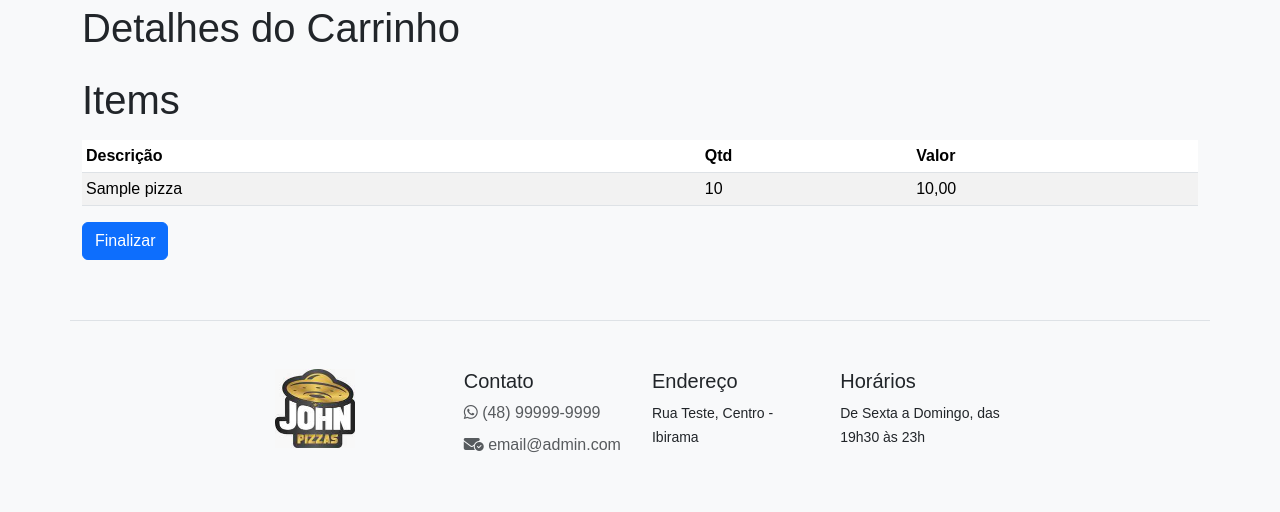
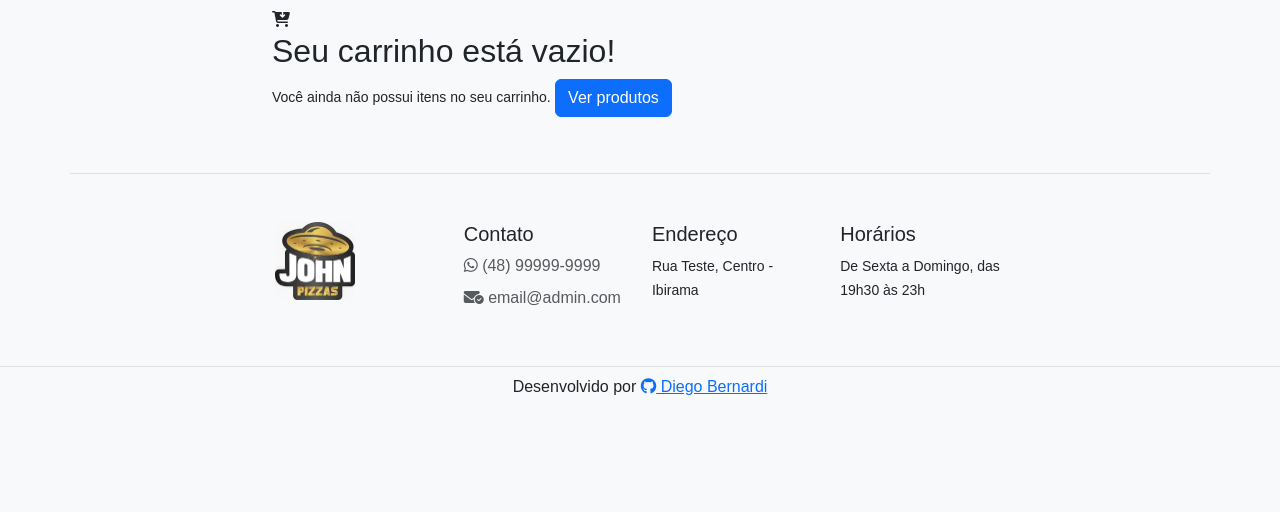
Before and after one commit to diegobers/john-pizzas, a Django app: page /cart/ in a window 1280 px wide. Shown: the part 144-656 px from the top of the page. Run offline with Django 5.2, Linux system fonts and the light colour scheme; a user stored in the database is signed in; tables that the repository leaves empty hold one stand-in row (values such as "Sample post"); parts of the project's set-up code (start-up, migrations or seed data) failed here and were passed over; some libraries are stand-ins or nearby versions.

Commit message:
update cart grid for cart_items

```diff
--- a/templates/store/cart.html
+++ b/templates/store/cart.html
@@ -7,15 +7,18 @@
 
 {% block content %}
 <!-- Cart Section -->
-<section id="cart" class="py-1">
+
   {% container %}
-    <h1 class="mb-3">Detalhes do Carrinho</h1>
-    {% row %}
-      {% col ' my-2' %}
-        <h1 class="mb-3">Items</h1>
-        {% if cart_items %}
+
+    {% if pizzas %}
+      {% row 'row-cols-1 row-cols-md-2' %}
+        {% col 'col-md-8' %}
+
+
+          <h4 class="mb-3">Detalhes do Carrinho</h4>
+          <form class="needs-validation" novalidate>
             <div class="table-responsive">
-            <table class='table table-striped table-sm table-md table-lg table-xl'>
+              <table class='table table-sm table-md table-lg table-xl'>
                 <thead>
                   <tr>
                     <th>Descrição</th>
@@ -35,12 +38,76 @@
               </table>
               <a class="btn btn-primary" href="{% url 'store:confirm_cart' %}">Finalizar</a>
             </div>
-        {% else %}
-          <p>Sem Items...</p>
-        {% endif %}
+          </form>
+        {% endcol %}
+
+        {% col 'col-md-4' %}
+          <h4 class="d-flex justify-content-between align-items-center mb-3">
+            <span class="text-primary">Seu Carrinho</span>
+            <span class="badge bg-primary rounded-pill">3</span>
+          </h4>
+          <ul class="list-group mb-3">
+            <li class="list-group-item d-flex justify-content-between lh-sm">
+              <div>
+                <h6 class="my-0">Product name</h6>
+                <small class="text-body-secondary">Brief description</small>
+              </div>
+              <span class="text-body-secondary">$12</span>
+            </li>
+            <li class="list-group-item d-flex justify-content-between lh-sm">
+              <div>
+                <h6 class="my-0">Second product</h6>
+                <small class="text-body-secondary">Brief description</small>
+              </div>
+              <span class="text-body-secondary">$8</span>
+            </li>
+            <li class="list-group-item d-flex justify-content-between lh-sm">
+              <div>
+                <h6 class="my-0">Third item</h6>
+                <small class="text-body-secondary">Brief description</small>
+              </div>
+              <span class="text-body-secondary">$5</span>
+            </li>
+
+            <li class="list-group-item d-flex justify-content-between bg-body-tertiary">
+              <div class="text-success">
+                <h6 class="my-0">Promo code</h6>
+                <small>EXAMPLECODE</small>
+              </div>
+              <span class="text-success">−$5</span>
+            </li>
+
+            <li class="list-group-item d-flex justify-content-between">
+              <span>Total (USD)</span>
+              <strong>$20</strong>
+            </li>
+
+            <form class="p-2">
+              <div class="input-group">
+                <button class="w-50 btn btn-primary btn-lg" type="submit">Continuar</button>
+              </div>
+            </form>
+          </ul>
         {% endcol %}
 
       {% endrow %}
+
+    {% else %}
+      {% row 'd-flex justify-content-center' %}
+        {% col 'col-md-8 my-2' %}
+
+          <i class="fa-solid fa-cart-arrow-down"></i>
+          <h2>Seu carrinho está vazio!</h2>
+          <small>Você ainda não possui itens no seu carrinho.</small>
+          <a class="btn btn-primary" href="{% url 'store:index' %}">Ver produtos</a>
+
+        {% endcol %}
+      {% endrow %}
+    {% endif %}
+
+
+
+
   {% endcontainer %}
-</section>
+
 {% endblock content %}
```
Lines whose indentation alone changed are shown as unchanged.
